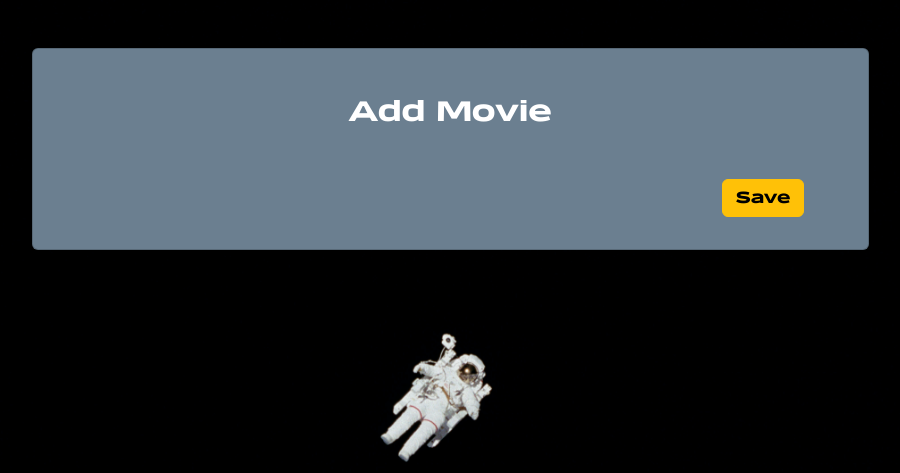
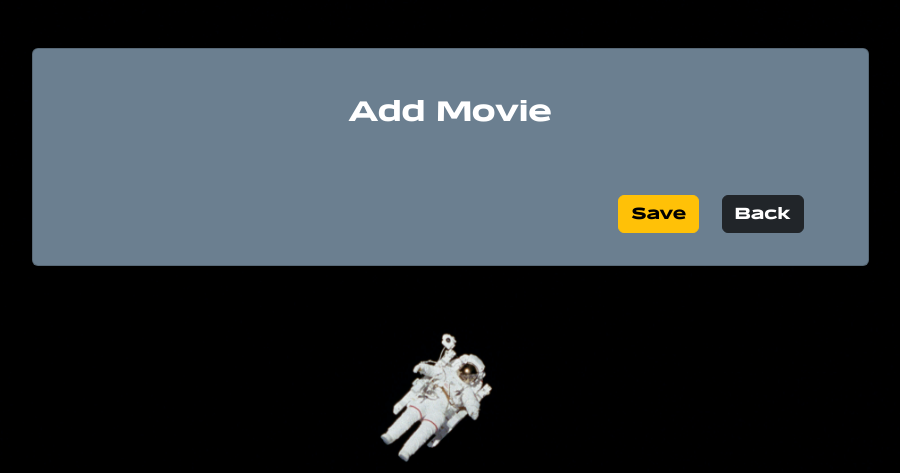
Before and after one commit to wdahlia/1021-Pair-PJT, a Django app: template PJT/articles/templates/articles/movie.html in a window 1280 px wide. Shown: the part 107-580 px from the top of the page, without its empty margins (190-1090 px from the left). Run offline with Django 3.2, Linux system fonts and the light colour scheme; the template is opened without the code that fills it, so the values that code supplies are empty; some libraries are stand-ins or nearby versions.

Commit message:
(details)

```diff
--- a/PJT/accounts/templates/accounts/change_password.html
+++ b/PJT/accounts/templates/accounts/change_password.html
@@ -25,7 +25,6 @@
         <form action="{% url 'accounts:update' %}" method="POST" class="text-dark px-5 py-3">
             {% csrf_token %}
             {% bootstrap_form form %}
-
             <div class="text-end mt-4">
                 <input type="submit" class="btn btn-warning" value="Save">
                 <a class=" btn btn-dark ms-3" href="{% url 'accounts:profile' user.pk %}" role="button">Back</a>
--- a/PJT/accounts/templates/accounts/login.html
+++ b/PJT/accounts/templates/accounts/login.html
@@ -11,7 +11,7 @@
           {% bootstrap_form form %}
           <div class="d-grid gap-2">
             <button class="btn btn-warning mt-5 mb-2" type="submit">Login</button>
-            <a class="btn btn-outline-warning" href="{% url 'accounts:signup' %}" role="button">Create Account</a>
+            <a class="btn btn-outline-warning text-black" href="{% url 'accounts:signup' %}" role="button">Create Account</a>
           </div>
         </form>
       </div>
--- a/PJT/articles/templates/articles/create.html
+++ b/PJT/articles/templates/articles/create.html
@@ -26,8 +26,9 @@
           <form action="" method="POST" class="text-dark px-5 py-3">
             {% csrf_token %}
             {% bootstrap_form create_form %}
-            <div class="text-end">
-              <input type="submit" class="btn btn-warning mt-2" value="Save">
+            <div class="text-end mt-4">
+              <input type="submit" class="btn btn-warning" value="Save">
+              {% comment %} <a class=" btn btn-dark ms-3" href="{% url 'articles:moviedetail' movie.pk %}" role="button">Back</a> {% endcomment %}
             </div>
           </form>
         </div>
--- a/PJT/articles/templates/articles/movie.html
+++ b/PJT/articles/templates/articles/movie.html
@@ -23,8 +23,9 @@
         <form action="" method="POST" enctype="multipart/form-data" class="text-dark px-5 py-3">
           {% csrf_token %}
           {% bootstrap_form movie_form %}
-          <div class="text-end">
-            <input type="submit" class="btn btn-warning mt-2" value="Save">
+          <div class="text-end mt-4">
+            <input type="submit" class="btn btn-warning" value="Save">
+            <a class=" btn btn-dark ms-3" href="{% url 'articles:index' %}" role="button">Back</a>
           </div>
         </form>
       </div>
--- a/PJT/articles/templates/articles/moviedetail.html
+++ b/PJT/articles/templates/articles/moviedetail.html
@@ -57,9 +57,9 @@
         </div>
       </section>
     </div>
-    <div class="d-flex justify-content-between mb-3 mt-5">
-      <a class="btn btn-secondary" href="{% url 'articles:index' %}">Back</a>
+    <div class="d-flex justify-content-end mb-4 mt-5">
       <a class="btn btn-warning" href="{% url 'articles:create' movie.pk %}">Add Review</a>
+      <a class="btn btn-dark ms-3" href="{% url 'articles:index' %}">Back</a>
     </div>
     {% if reviews %}
       <div class="review-back py-3 px-5 rounded-4">
```
Also changed, not shown: PJT/db.sqlite3.
